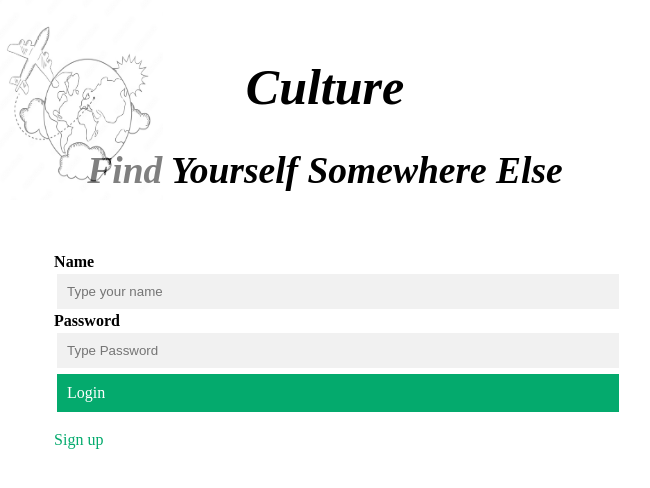
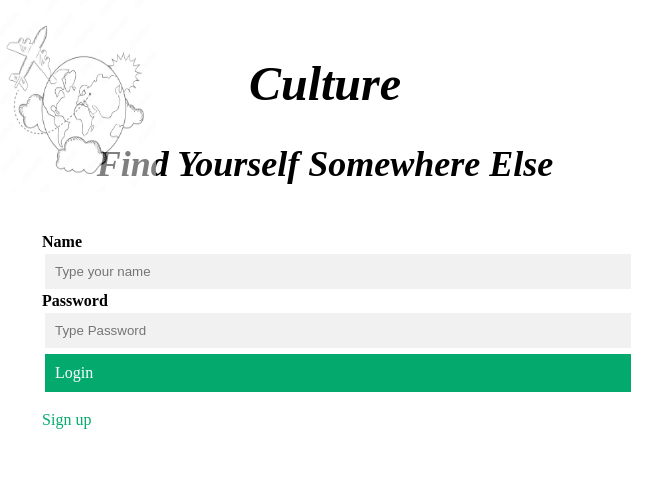
Before and after one commit to Charlesmsrocha/Culture-DesktopApplication-noErrors, an Electron app: page index.html in a window 650 px wide. Drawn offline with Linux system fonts and the light colour scheme; no server answers.

Commit message:
applying some style

```diff
--- a/css/style.css
+++ b/css/style.css
@@ -1,11 +1,11 @@
 img#culture{
-	width:25%;
-	height:25%;
+	width:24%;
+	height:24%;
 }
 
 #logo{
   text-align: center;
-  font-size:25px;
+  font-size:24px;
   font-style: italic;
 }
 
@@ -16,7 +16,7 @@ button:hover, #login:hover {
 
 /* Add padding to containers */
 .container {
-  padding: 5%;
+  padding: 3%;
 }
 
 /* Full-width input fields */
@@ -94,6 +94,7 @@ nav li:hover{
 .appname-centered{
   text-align:center;
   color:  var(--text-color);
+  text-shadow: 2px 2px 1px rgba(0, 0, 0, 0.9);
 }
 
 a {
@@ -103,4 +104,5 @@ a {
 
 h3 {
   color: #000;
+  text-shadow: 1px 1px 1px rgba(255, 255, 255, 1);
 }
```
Also changed, not shown: views/sign_up.html (+1 -4 lines).
